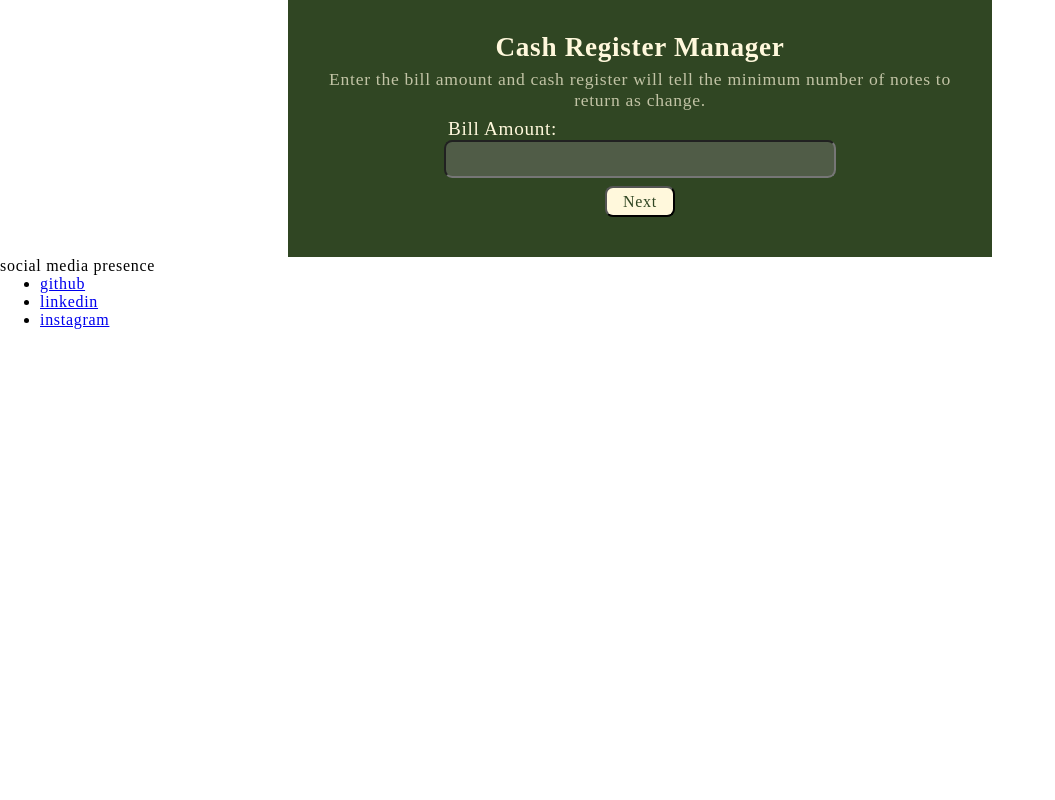
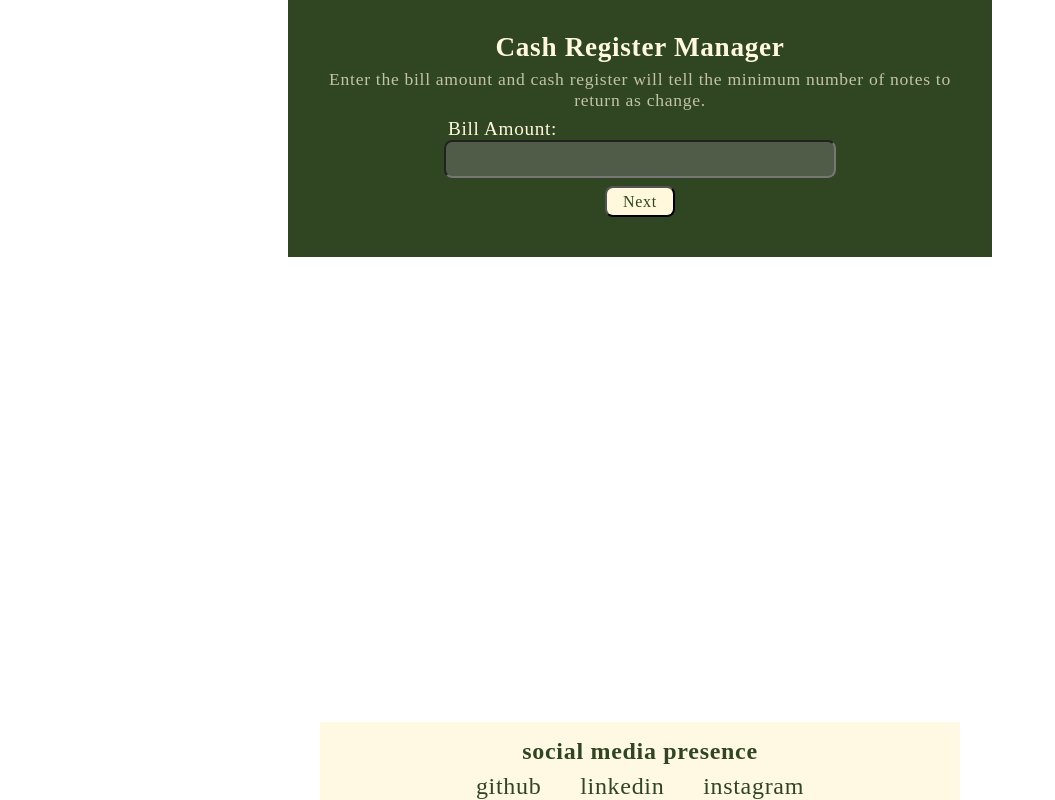
Before and after one commit to anushasunil/cash-register, a plain HTML site: page index.html in a window 1280 px wide. Shown: the whole page, without its empty margins (0-1055 px from the left). Drawn offline with Linux system fonts and the light colour scheme; a web font is replaced by a local one.

Commit message:
style: footer

```diff
--- a/styles.css
+++ b/styles.css
@@ -82,3 +82,52 @@ input:hover {
     border: 0.1rem solid cornsilk;
     background-color: cornsilk;
 }
+
+
+
+
+footer {
+    position: fixed;
+    bottom: 0;
+    right: 0;
+    left: 0;
+    width: 50%;
+    font-size: 1.5rem;
+    text-align: center;
+    color:var(--bgColor);
+    font-family: 'Josefin Sans', sans-serif;
+    background-color: rgb(255,248,220,0.8);
+    padding-top: 1rem;
+}
+
+footer .link {
+    color:var(--bgColor);
+}
+
+footer ul {
+    padding-inline-start: 0px;
+
+}
+
+footer .footer-header {
+    font-weight: bold;
+    padding-bottom: 0.5rem;
+}
+
+footer .link:hover {
+    text-decoration: underline;
+}
+
+.link {
+    max-width: min-content;
+    text-decoration: none;
+    padding: 0.5rem 1rem;
+}
+
+.list-non-bullet {
+    list-style: none;
+}
+
+.list-item-inline {
+    display: inline;
+}
```
